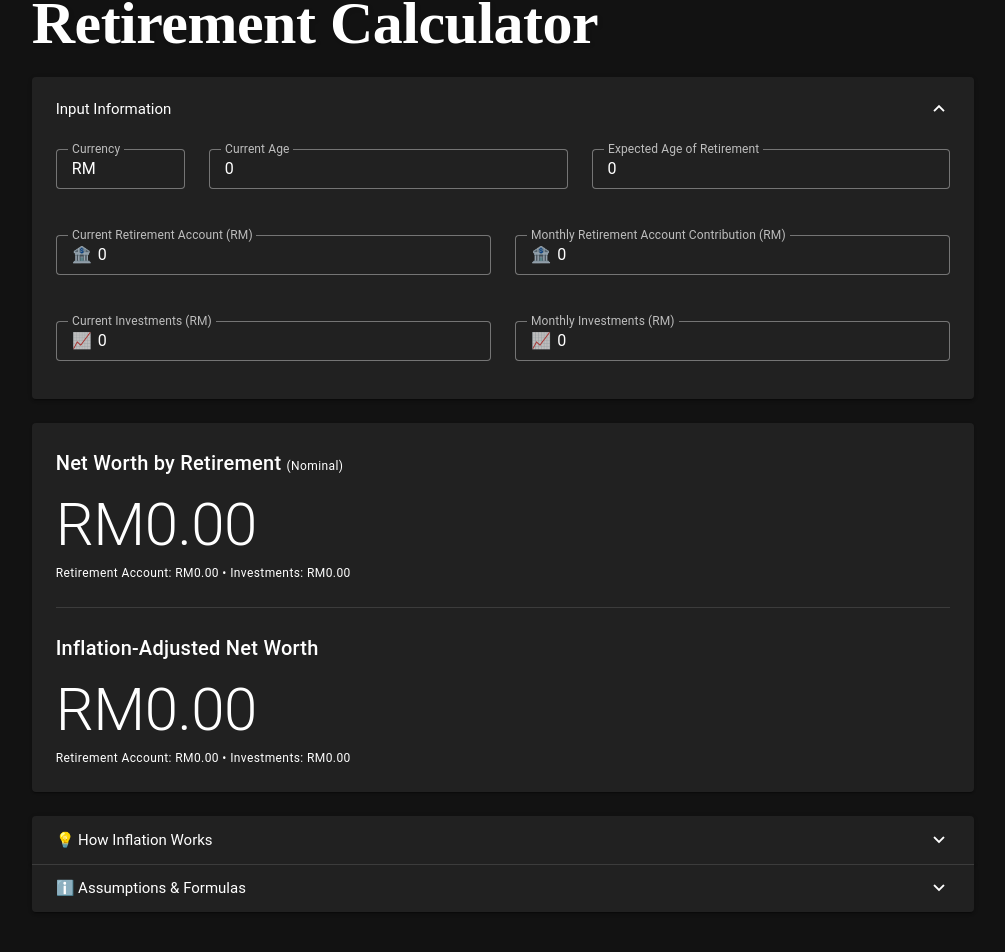
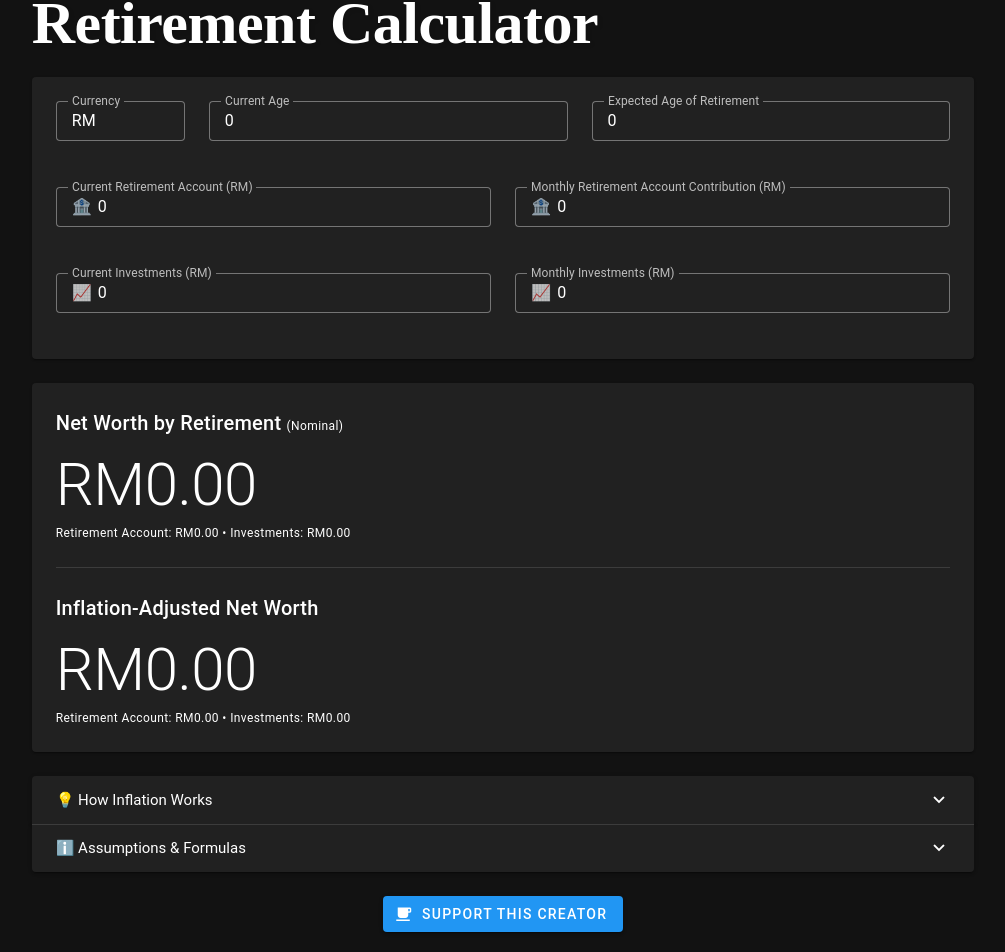
Before and after one commit to SatpalKaler/retirementCalc, a Vue app in the folder retirementcalcVue/: page / in a window 1280 px wide. Shown: the part 39-991 px from the top of the page, without its empty margins (137-1142 px from the left). Built offline with nearby package versions, Linux system fonts and the light colour scheme.

Commit message:
removed input & added ko-fi

```diff
--- /dev/null
+++ b/retirementcalcVue/src/components/KofiModal.vue
@@ -0,0 +1,36 @@
+<template>
+  <v-dialog
+    v-model="dialog"
+    width="500"
+  >
+    <v-card>
+      <v-card-title class="d-flex justify-space-between align-center">
+        <span>Support this project</span>
+        <v-btn icon="mdi-close" variant="text" @click="$emit('close')"></v-btn>
+      </v-card-title>
+      <v-card-text>
+        <iframe
+          id='kofiframe'
+          src='https://ko-fi.com/satpalkaler'
+          style="border: none; width: 100%; padding: 1px; background: #f9f9f9; height: 550px"
+          title='Ko-fi donations'
+        />
+      </v-card-text>
+    </v-card>
+  </v-dialog>
+</template>
+
+<script setup>
+import { ref } from 'vue'
+
+const props = defineProps({
+  modelValue: Boolean
+})
+
+const emit = defineEmits(['update:modelValue', 'close'])
+
+const dialog = computed({
+  get: () => props.modelValue,
+  set: (value) => emit('update:modelValue', value)
+})
+</script>
--- a/retirementcalcVue/src/pages/retirementcalc.vue
+++ b/retirementcalcVue/src/pages/retirementcalc.vue
@@ -3,14 +3,14 @@
     <v-container>
       <v-row justify="center">
         <v-col cols="12" md="10">
-        <h1 class="text-h2 mb-6 font-weight-bold" style="font-family: 'Playfair Display', serif; text-shadow: 2px 2px 4px rgba(0,0,0,0.1);">
+          <div class="d-flex align-center justify-space-between mb-6">
+            <h1 class="text-h2 font-weight-bold" style="font-family: 'Playfair Display', serif; text-shadow: 2px 2px 4px rgba(0,0,0,0.1);">
               Retirement Calculator
             </h1>
+          </div>
 
           <!-- Input Section -->
-          <v-expansion-panels v-model="inputPanel" :variant="'accordion'">
-            <v-expansion-panel title="Input Information" :value="0">
-              <v-expansion-panel-text>
+          <v-card class="pa-6 mb-6">
             <v-row>
               <v-col cols="12" md="2">
                 <v-text-field
@@ -87,9 +87,7 @@
                 />
               </v-col>
             </v-row>
-              </v-expansion-panel-text>
-            </v-expansion-panel>
-          </v-expansion-panels>
+          </v-card>
 
           <!-- Results Section -->
           <v-card class="mt-6 pa-6">
@@ -219,6 +217,23 @@
               </v-expansion-panel-text>
             </v-expansion-panel>
           </v-expansion-panels>
+
+          <!-- Add Support section at bottom -->
+          <div class="d-flex justify-center mt-6">
+            <v-btn
+              color="primary"
+              @click="showKofiModal = true"
+              prepend-icon="mdi-coffee"
+              class="support-btn"
+            >
+              Support this creator
+            </v-btn>
+          </div>
+
+          <KofiModal
+            v-model="showKofiModal"
+            @close="showKofiModal = false"
+          />
         </v-col>
       </v-row>
     </v-container>
@@ -229,6 +244,7 @@
 import { ref, computed, watch } from 'vue'
 import { debounce } from 'lodash'
 import InflationExplanation from '@/components/inflation.vue'
+import KofiModal from '@/components/KofiModal.vue'
 
 
 // Input fields
@@ -396,6 +412,8 @@ watch(
     updateDisplayedValues()
   }
 )
+
+const showKofiModal = ref(false)
 </script>
 
 <style scoped>
```
Lines whose indentation alone changed are shown as unchanged.
